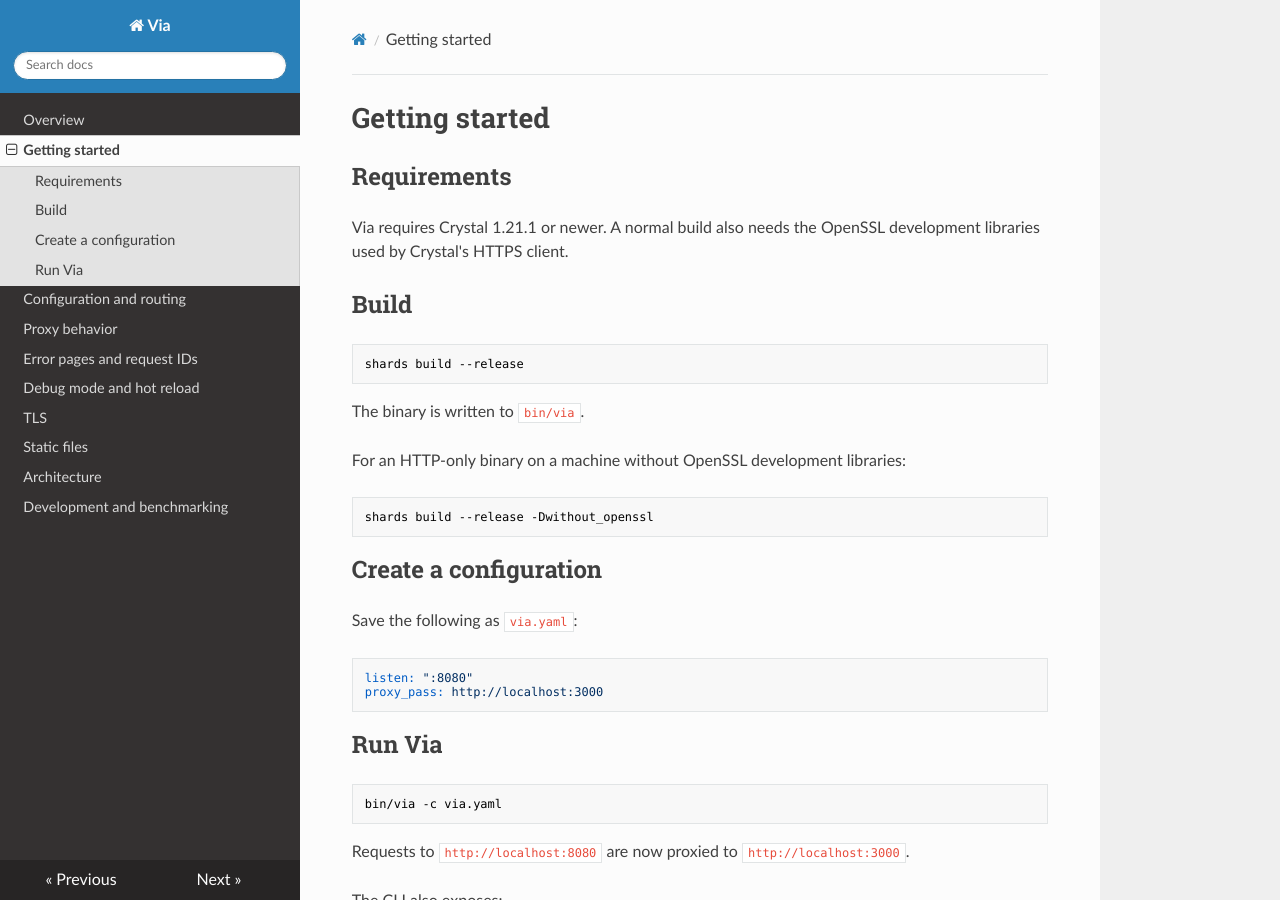
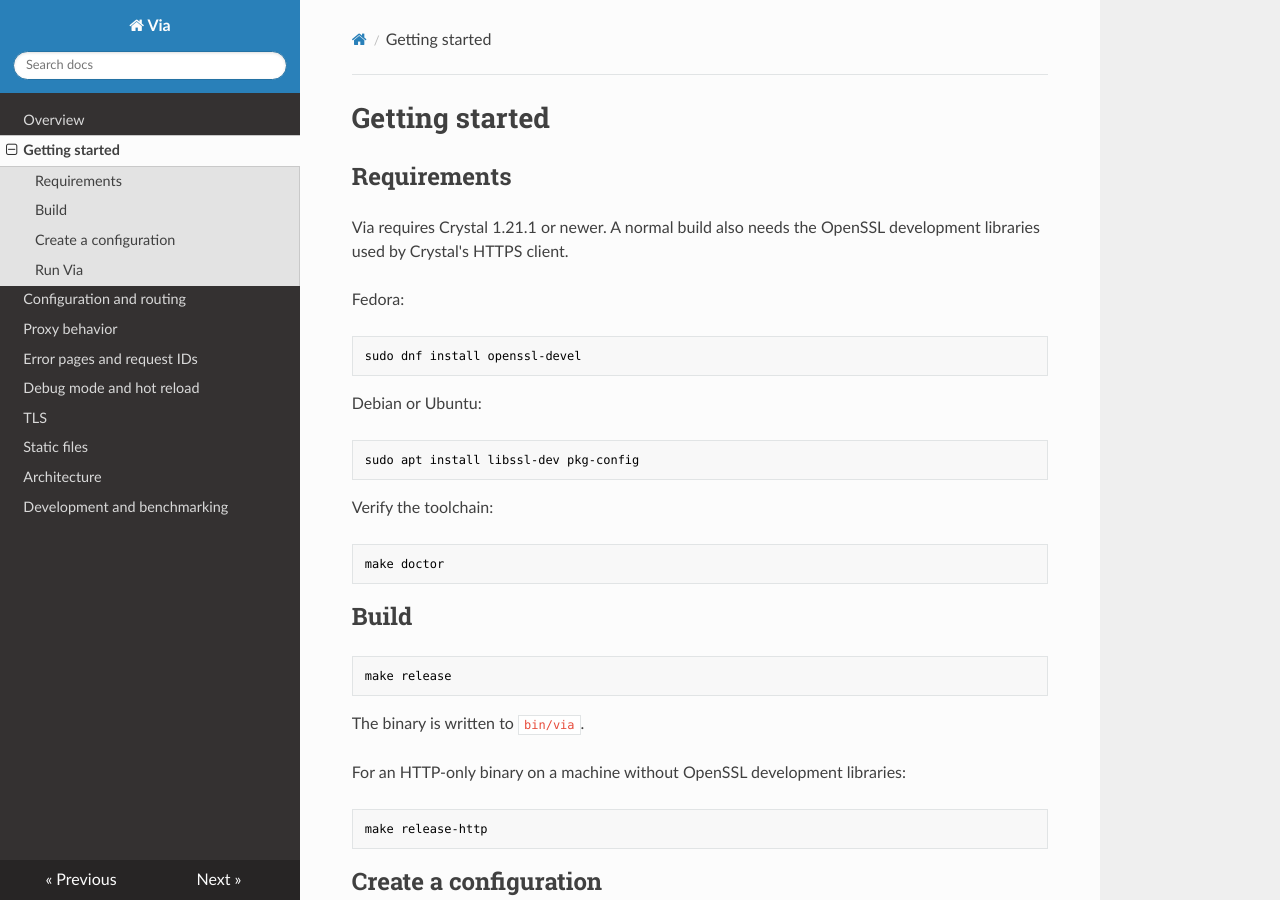
Before and after one commit to mkrdnk/via, an MkDocs documentation site: the page built from docs/getting-started.md, in a window 1280 px wide and 900 px high. Built offline with MkDocs 1.6.1, drawn with Linux system fonts in a browser that asks for light colours; nearby versions of some CDN libraries.

Commit message:
build: diagnose missing OpenSSL development files

````diff
--- a/docs/getting-started.md
+++ b/docs/getting-started.md
@@ -5,10 +5,28 @@
 Via requires Crystal 1.21.1 or newer. A normal build also needs the OpenSSL
 development libraries used by Crystal's HTTPS client.
 
+Fedora:
+
+```sh
+sudo dnf install openssl-devel
+```
+
+Debian or Ubuntu:
+
+```sh
+sudo apt install libssl-dev pkg-config
+```
+
+Verify the toolchain:
+
+```sh
+make doctor
+```
+
 ## Build
 
 ```sh
-shards build --release
+make release
 ```
 
 The binary is written to `bin/via`.
@@ -16,7 +34,7 @@ The binary is written to `bin/via`.
 For an HTTP-only binary on a machine without OpenSSL development libraries:
 
 ```sh
-shards build --release -Dwithout_openssl
+make release-http
 ```
 
 ## Create a configuration
````
Also changed, not shown: README.md (+17 -0 lines), docs/development.md (+1 -0 lines), 1 other file.
